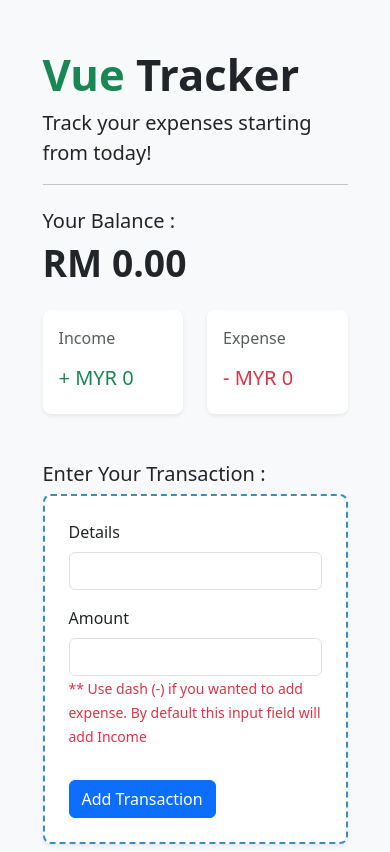
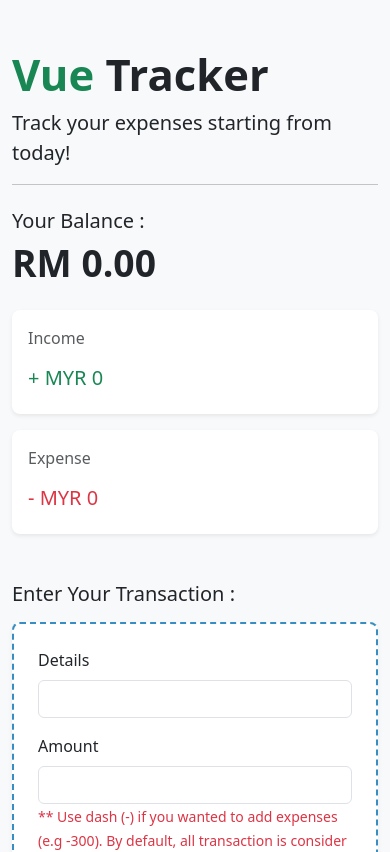
Before and after one commit to msulaimanmisri/vue-tracker, a Vue app: page / in a window 390 px wide. Shown: the top 852 px of the page. Built offline with nearby package versions, Linux system fonts and the light colour scheme.

Commit message:
Refactor code

```diff
--- a/src/App.vue
+++ b/src/App.vue
@@ -1,6 +1,6 @@
 <template>
   <div class="container my-5">
-    <div class="col-10 col-md-6 mx-auto">
+    <div class="col-12 col-md-6 mx-auto">
       <Header />
       <RemainingBalance :total="total" />
       <IncomeExpenses :income="+income"
--- a/src/components/IncomeExpenses.vue
+++ b/src/components/IncomeExpenses.vue
@@ -1,13 +1,13 @@
 <template>
     <div class="row my-4">
-        <div class="col">
+        <div class="col-12 col-md-6 mb-3">
             <div class="card card-body border-0 rounded-3 shadow-sm">
                 <span class="text-muted mb-3">Income</span>
                 <h5 class="text-success">+ MYR {{ income }}</h5>
             </div>
         </div>
 
-        <div class="col">
+        <div class="col-12 col-md-6">
             <div class="card card-body border-0 rounded-3 shadow-sm">
                 <span class="text-muted mb-3">Expense</span>
                 <h5 class="text-danger">- MYR {{ expenses }}</h5>
--- a/src/components/TransactionForm.vue
+++ b/src/components/TransactionForm.vue
@@ -1,6 +1,6 @@
 <template>
     <div class="mt-5">
-        <h4 class="fs-5">Enter Your Transaction :</h4>
+        <h4 class="fs-5 mb-3">Enter Your Transaction :</h4>
 
         <form id="transaction-form"
             class="card card-body form-group shadow-sm rounded-3 p-4"
@@ -28,8 +28,9 @@
                     class="form-control text-muted"
                     v-model="transactionAmount">
 
-                <span class="form-text text-danger">** Use dash (-) if you wanted to add expense. By default this input
-                    field will add Income</span>
+                <span class="form-text text-danger">** Use dash (-) if you wanted to add expenses (e.g -300). By default,
+                    all
+                    transaction is consider as income.</span>
             </div>
 
             <div id="submitButton"
--- a/src/components/TransactionList.vue
+++ b/src/components/TransactionList.vue
@@ -23,7 +23,7 @@
                                     transaction.text
                                 }}
                                 </span>
-                                <h4>{{ transaction.amount < 0
+                                <h4 class="mt-2">{{ transaction.amount < 0
                                     ? 'RM '
                                     +
                                     Math.abs(transaction.amount).toLocaleString(undefined,
```
